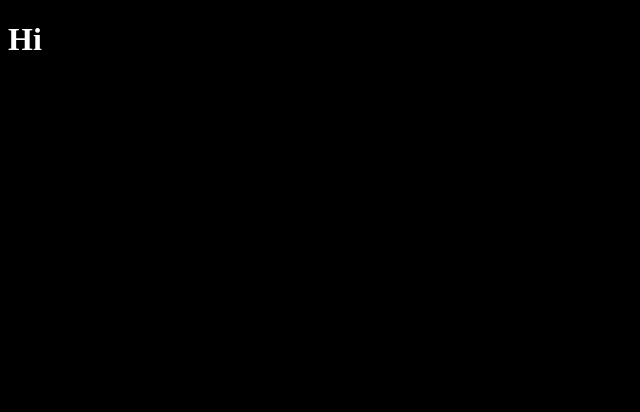
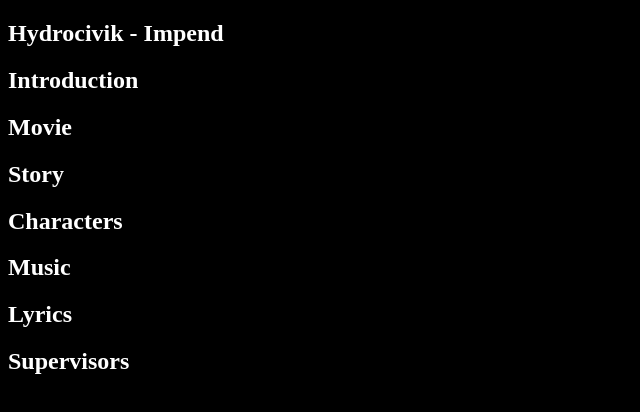
Before and after one commit to hyrax-x/diploma-landingpage, a plain HTML site: page index.html in a window 1280 px wide. Shown: the whole page, without its empty margins (0-640 px from the left). Drawn offline with Linux system fonts and the light colour scheme.

Commit message:
add all necessary section

```diff
--- a/index.html
+++ b/index.html
@@ -9,13 +9,42 @@
     <title>Hydrocivik - Impend (OAMV)</title>
   </head>
   <body>
-    <header><nav></nav></header>
+    <header>
+    </header>
 
     <main>
-      <h1>Hi</h1>
+      <section id="Hero">
+        <h1>Hydrocivik - Impend</h1>
+      </section>
+
+      <section id="Introduction">
+        <h2>Introduction</h2>
+      </section>
+
+      <section id="Movie">
+        <h2>Movie</h2>
+      </section>
+
+      <section id="Story">
+        <h2>Story</h2>
+      </section>
+
+      <section id="Characters">
+        <h2>Characters</h2>
+      </section>
+
+      <section id="Music">
+        <h2>Music</h2>
+      </section>
+
+      <section id="Lyrics">
+        <h2>Lyrics</h2>
+      </section>
+
+      <section id="Supervisors">
+        <h2>Supervisors</h2>
+      </section>
     </main>
-
-    <footer></footer>
 
     <script src="script.js"></script>
   </body>
```
